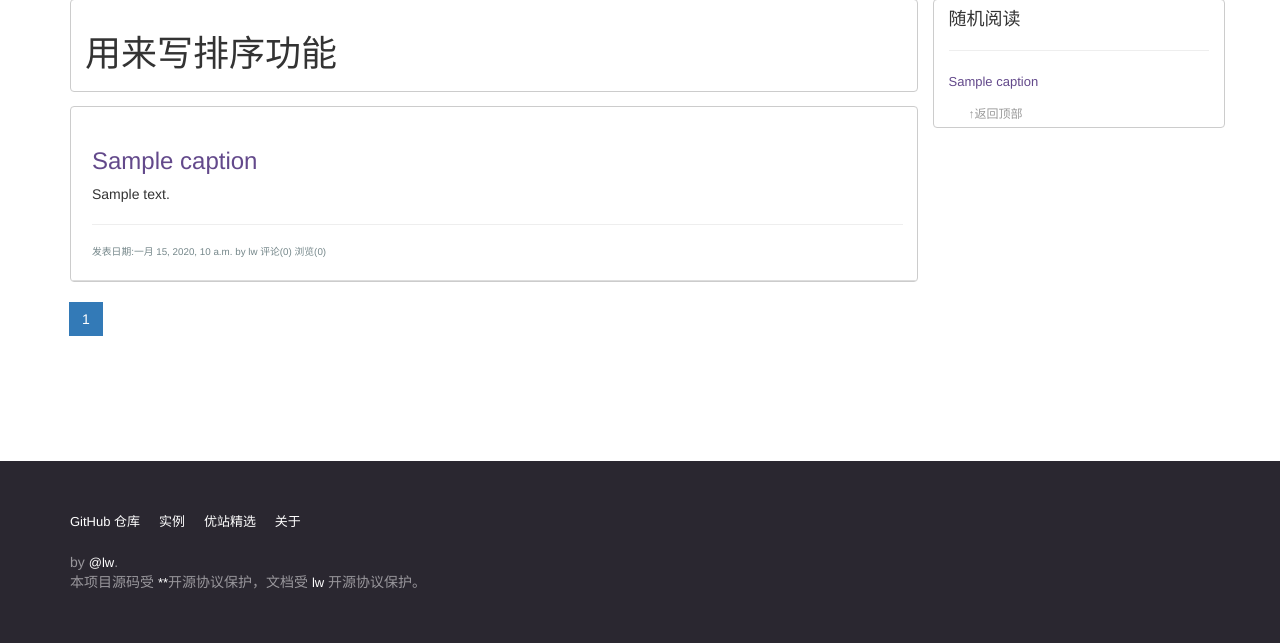
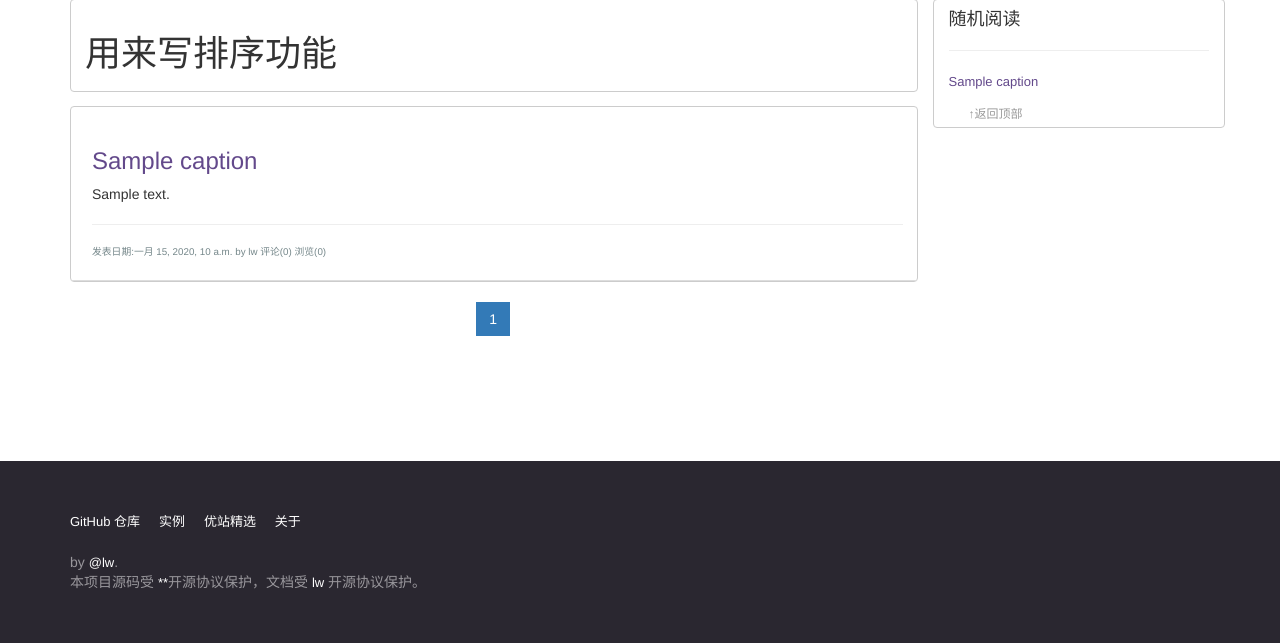
Before and after one commit to Bahtya/mysite-django, a Django app: template templates/blog_list.html in a window 1280 px wide. Shown: the part 350-993 px from the top of the page. Run offline with Django 3.2, Linux system fonts and the light colour scheme; the template is opened without the code that fills it: most values are stand-ins (such as "Sample title", 1, 10 or a date in 2020); parts of the project's set-up code (start-up, migrations or seed data) failed here and were passed over; some libraries are stand-ins or nearby versions.

Commit message:
美化了分页器

```diff
--- a/blog/views.py
+++ b/blog/views.py
@@ -23,7 +23,7 @@ def contact(request):
 def blog_list(request):
     page = request.GET.get('page',1)#get请求传参数，page如果不存在默认返回1
     blogs = Blog.objects.all()
-    paginator=Paginator(blogs,2)#实例化分页器，第一个参数为对象，第二个参数为每页的页数
+    paginator=Paginator(blogs,10)#实例化分页器，第一个参数为对象，第二个参数为每页的页数
     page_n = paginator.get_page(page) #返回一个某一页分页器对象，此方式如果page不符合规范，会返回1
     page_countor = page_n.number#number取出当前页的页码
     #优化页码溢出，并每次只显示5页
--- a/static/css/blog_list.css
+++ b/static/css/blog_list.css
@@ -36,3 +36,7 @@ a {
   font-size: 70%;
   color: #75878a;
 }
+
+.page {
+  text-align: center;
+}
--- a/templates/blog_list.html
+++ b/templates/blog_list.html
@@ -32,6 +32,7 @@
         </div>
         {% endfor %}
       </div>
+      <div class="page">
         <nav aria-label="Page navigation">
           <ul class="pagination">
             <li>
@@ -56,6 +57,7 @@
             </ul>
           </nav>
         </div>
+    </div>
      <div class="col-sm-3 blog-border">
       <div class="side-list">
         <h4>随机阅读</h4><hr>
```
Lines whose indentation alone changed are shown as unchanged.
